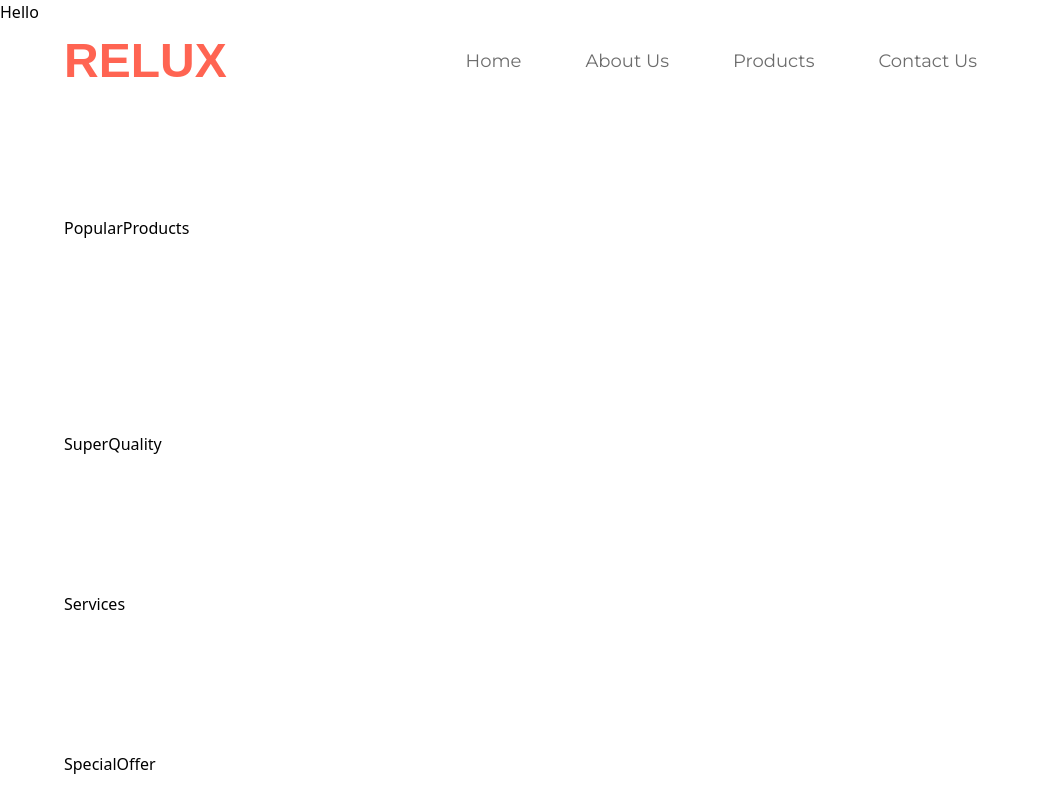
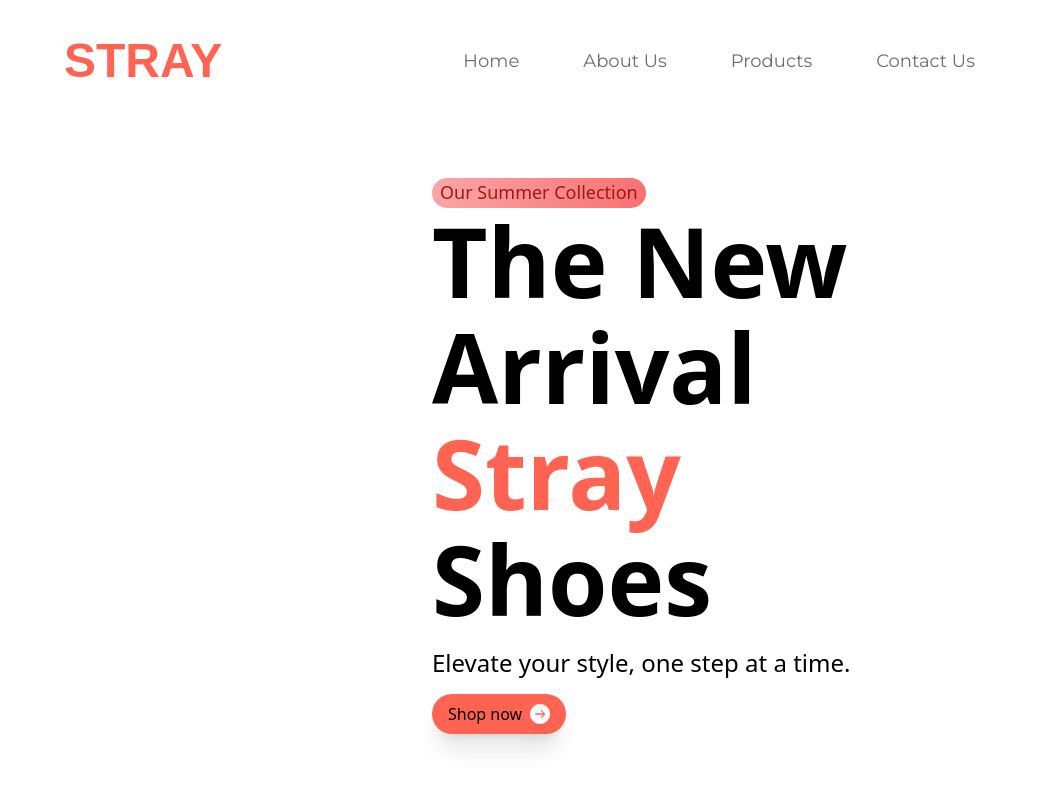
Before and after one commit to haash3/stray., a React (Vite) app: page / in a window 1280 px wide. Shown: the top 800 px of the page, without its empty margins (0-1039 px from the left). Built offline with nearby package versions, Linux system fonts and the light colour scheme; a web font is replaced by a local one.

Commit message:
style added-Hero section

```diff
--- a/src/App.jsx
+++ b/src/App.jsx
@@ -7,8 +7,7 @@ const App = () =>(
 
   <main className="relative">
     <Nav/>
-    <section className="xl:padding-1
-    -r padding-r padding-b">
+    <section className="xl:padding-l wide:padding-r padding-b">
       <Hero/>
     </section>
     <section className="padding">
--- /dev/null
+++ b/src/components/Button.jsx
@@ -0,0 +1,12 @@
+import React from 'react'
+import BtnIcon from '../assets/icons/arrow-right.svg'
+
+const Button = () => {
+  return (
+  <button className='bg-coral-red py-2 px-4 rounded-full shadow-xl flex justify-evenly gap-2 items-center'>
+    Shop now <span> <img src={BtnIcon} alt="button icon"  className='shadow-xl'/></span>
+  </button>
+  )
+}
+
+export default Button
--- a/src/components/Nav.jsx
+++ b/src/components/Nav.jsx
@@ -1,6 +1,7 @@
-
+// TO-DO 👉 Add functionality to Hamburger
 import { hamburger } from '../assets/icons'
 import { navLinks } from '../constants/index'
+// "Elevate your style, one step at a time.
 
 
 const Nav = () => {
@@ -11,7 +12,7 @@ const Nav = () => {
                       max-container'>
 
         <a href="/">
-          <div className='logo-text'>Relux</div>
+          <div className='logo-text'>stray</div>
         </a>
 
         <ul className='flex-1 flex justify-center items-center gap-16 max-lg:hidden'>
--- a/src/index.css
+++ b/src/index.css
@@ -58,4 +58,7 @@
   .logo-text {
     @apply font-palanquin text-coral-red text-4xl font-bold uppercase;
   }
+  .gradient-bg{
+    @apply  bg-gradient-to-r from-red-300 to-red-400 text-red-800
+  }
 }
--- a/src/sections/Hero.jsx
+++ b/src/sections/Hero.jsx
@@ -1,8 +1,24 @@
 import React from 'react'
+import Button from '../components/Button'
 
 const Hero = () => {
   return (
-    <div>Hello</div>
+   <section
+   id='home'
+   className='w-full  flex xl:flex-row flex-col justify-center min-h-screen
+   p-2 max-container '>
+    <div className='relative xl:w-2/5 flex flex-col justify-center items-start w-full max-xl:padding-x pt-28'>
+    <p className='text-lg gradient-bg py-1 px-2 rounded-full'>Our Summer Collection</p>
+    <h1 className='text-8xl font-bold'>
+      <span>The New Arrival</span>
+      <br/>
+      <span className='text-coral-red'>Stray</span> Shoes
+    </h1>
+    <p className='text-2xl py-4'>Elevate your style, one step at a time.</p>
+    <Button/>
+    </div>
+
+   </section>
   )
 }
 
```
